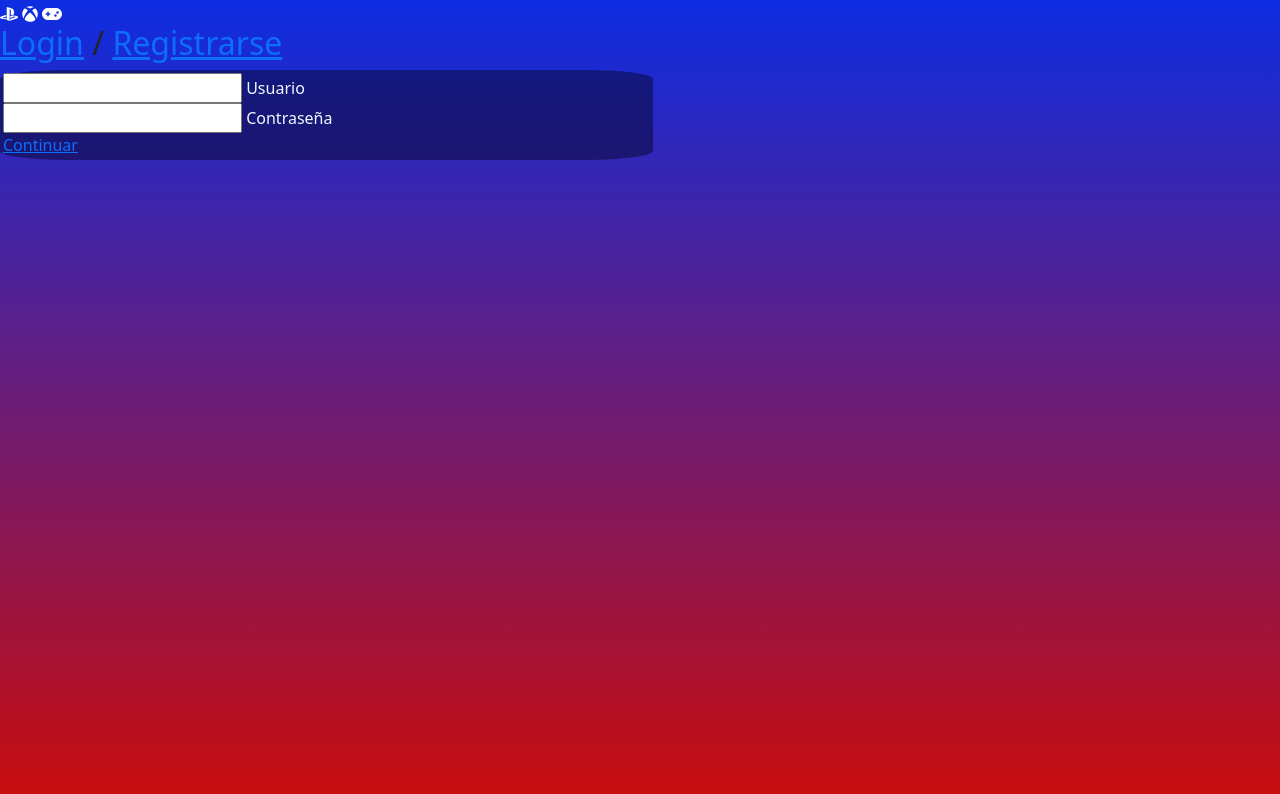
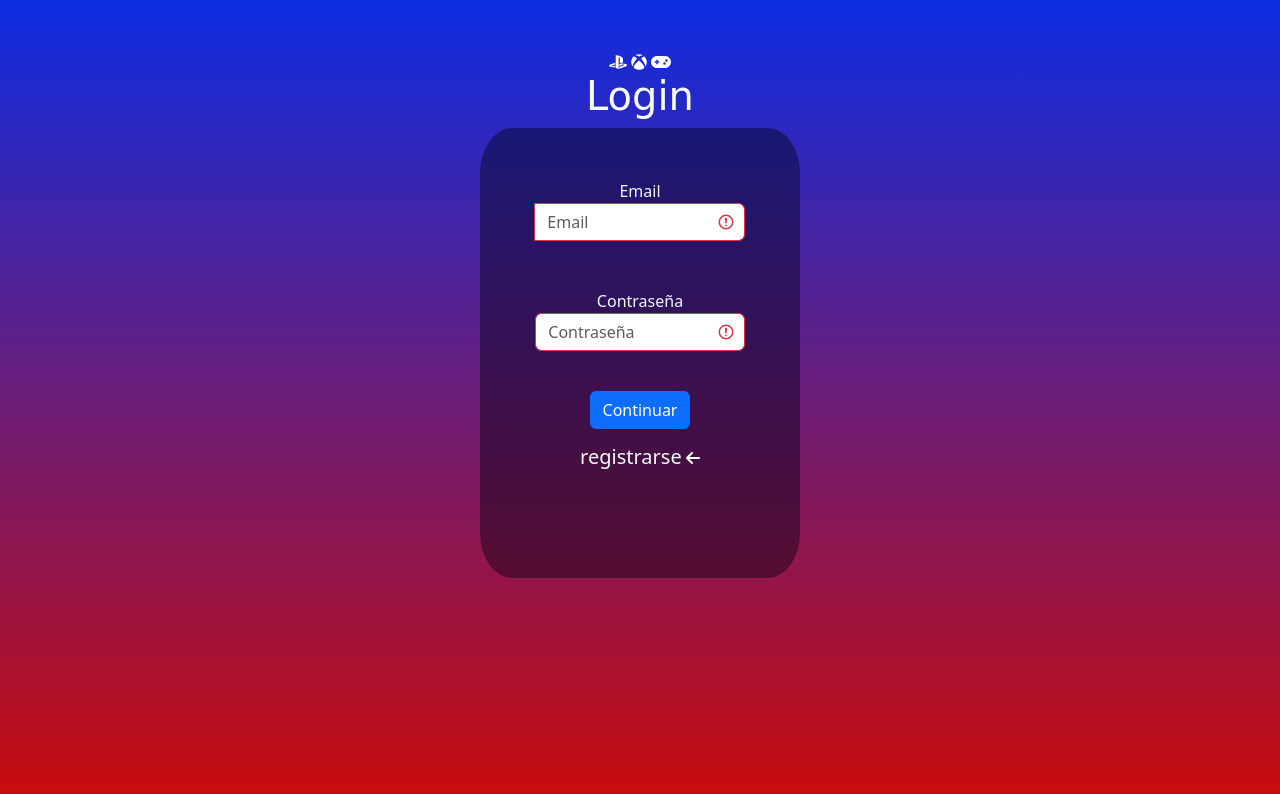
Before and after one commit to edwinfabian1/HTML, a plain HTML site: page videojuegos/login.html in a window 1280 px wide. Drawn offline with nearby package versions, Linux system fonts and the light colour scheme; a web font is replaced by a local one.

Commit message:
tercer commit

```diff
--- a/videojuegos/css/loginRegistro .css
+++ b/videojuegos/css/loginRegistro .css
@@ -14,7 +14,15 @@ label{
 form{
   border-radius: 10%;
   border: solid transparent;
-  width: 51%;
+  width: 100%;
   background-color: rgba(0, 0, 19, 0.43);
+  height: 450px;
+}
+
+h1{
+  font-family: 'Gill Sans', 'Gill Sans MT', Calibri, 'Trebuchet MS', sans-serif;
+    font-family: 'Roboto', sans-serif;
+    font-family: 'Rubik Dirt', cursive;
+    font-family: 'Saira Stencil One', cursive;
 
 }
--- a/videojuegos/login.html
+++ b/videojuegos/login.html
@@ -7,36 +7,79 @@
   <meta name="viewport" content="width=device-width, initial-scale=1, shrink-to-fit=no">
   <link href="css/loginRegistro .css" rel="stylesheet">
   <link href="https://cdn.jsdelivr.net/npm/bootstrap@5.3.1/dist/css/bootstrap.min.css" rel="stylesheet" integrity="sha384-4bw+/aepP/YC94hEpVNVgiZdgIC5+VKNBQNGCHeKRQN+PtmoHDEXuppvnDJzQIu9" crossorigin="anonymous">
+  <link href="https://fonts.googleapis.com/css2?family=Roboto:ital,wght@0,100;1,900&family=Rubik+Dirt&family=Saira+Stencil+One&display=swap" rel="stylesheet">
+  <link rel="stylesheet" href="https://cdnjs.cloudflare.com/ajax/libs/font-awesome/6.4.2/css/all.min.css" integrity="sha512-z3gLpd7yknf1YoNbCzqRKc4qyor8gaKU1qmn+CShxbuBusANI9QpRohGBreCFkKxLhei6S9CQXFEbbKuqLg0DA==" crossorigin="anonymous" referrerpolicy="no-referrer" />
 
 </head>
+<script>
+  function validarFormulario() {
+    var email = document.getElementById("email").value;
+    var password = document.getElementById("password").value;
+
+
+    if (email === "") {
+      alert("Por favor, ingresa tu correo electrónico.");
+      return false;
+    }
+
+    if (password.length > 8) {
+    alert("Contraseña válida");
+    window.location.href= "/index.html";
+    return false;
+
+    }
+    else {
+
+    alert("Contraseña demasiado corta. No se realizará la redirección.");
+    window.location.href="login.html";
+
+}
+}
+
+</script>
+
 <body>
-  <div class="login-box">
+<center>
+  <div class=" login-box mt-5">
+
     <svg xmlns="http://www.w3.org/2000/svg" height="1em" viewBox="0 0 576 512"><!--! Font Awesome Free 6.4.2 by @fontawesome - https://fontawesome.com License - https://fontawesome.com/license (Commercial License) Copyright 2023 Fonticons, Inc. --><style>svg{fill:#fafafa}</style><path d="M570.9 372.3c-11.3 14.2-38.8 24.3-38.8 24.3L327 470.2v-54.3l150.9-53.8c17.1-6.1 19.8-14.8 5.8-19.4-13.9-4.6-39.1-3.3-56.2 2.9L327 381.1v-56.4c23.2-7.8 47.1-13.6 75.7-16.8 40.9-4.5 90.9.6 130.2 15.5 44.2 14 49.2 34.7 38 48.9zm-224.4-92.5v-139c0-16.3-3-31.3-18.3-35.6-11.7-3.8-19 7.1-19 23.4v347.9l-93.8-29.8V32c39.9 7.4 98 24.9 129.2 35.4C424.1 94.7 451 128.7 451 205.2c0 74.5-46 102.8-104.5 74.6zM43.2 410.2c-45.4-12.8-53-39.5-32.3-54.8 19.1-14.2 51.7-24.9 51.7-24.9l134.5-47.8v54.5l-96.8 34.6c-17.1 6.1-19.7 14.8-5.8 19.4 13.9 4.6 39.1 3.3 56.2-2.9l46.4-16.9v48.8c-51.6 9.3-101.4 7.3-153.9-10z"/></svg>
     <svg xmlns="http://www.w3.org/2000/svg" height="1em" viewBox="0 0 512 512"><!--! Font Awesome Free 6.4.2 by @fontawesome - https://fontawesome.com License - https://fontawesome.com/license (Commercial License) Copyright 2023 Fonticons, Inc. --><style>svg{fill:#f5f5f5}</style><path d="M369.9 318.2c44.3 54.3 64.7 98.8 54.4 118.7-7.9 15.1-56.7 44.6-92.6 55.9-29.6 9.3-68.4 13.3-100.4 10.2-38.2-3.7-76.9-17.4-110.1-39C93.3 445.8 87 438.3 87 423.4c0-29.9 32.9-82.3 89.2-142.1 32-33.9 76.5-73.7 81.4-72.6 9.4 2.1 84.3 75.1 112.3 109.5zM188.6 143.8c-29.7-26.9-58.1-53.9-86.4-63.4-15.2-5.1-16.3-4.8-28.7 8.1-29.2 30.4-53.5 79.7-60.3 122.4-5.4 34.2-6.1 43.8-4.2 60.5 5.6 50.5 17.3 85.4 40.5 120.9 9.5 14.6 12.1 17.3 9.3 9.9-4.2-11-.3-37.5 9.5-64 14.3-39 53.9-112.9 120.3-194.4zm311.6 63.5C483.3 127.3 432.7 77 425.6 77c-7.3 0-24.2 6.5-36 13.9-23.3 14.5-41 31.4-64.3 52.8C367.7 197 427.5 283.1 448.2 346c6.8 20.7 9.7 41.1 7.4 52.3-1.7 8.5-1.7 8.5 1.4 4.6 6.1-7.7 19.9-31.3 25.4-43.5 7.4-16.2 15-40.2 18.6-58.7 4.3-22.5 3.9-70.8-.8-93.4zM141.3 43C189 40.5 251 77.5 255.6 78.4c.7.1 10.4-4.2 21.6-9.7 63.9-31.1 94-25.8 107.4-25.2-63.9-39.3-152.7-50-233.9-11.7-23.4 11.1-24 11.9-9.4 11.2z"/></svg>
     <svg xmlns="http://www.w3.org/2000/svg" height="1em" viewBox="0 0 640 512"><!--! Font Awesome Free 6.4.2 by @fontawesome - https://fontawesome.com License - https://fontawesome.com/license (Commercial License) Copyright 2023 Fonticons, Inc. --><style>svg{fill:#ffffff}</style><path d="M192 64C86 64 0 150 0 256S86 448 192 448H448c106 0 192-86 192-192s-86-192-192-192H192zM496 168a40 40 0 1 1 0 80 40 40 0 1 1 0-80zM392 304a40 40 0 1 1 80 0 40 40 0 1 1 -80 0zM168 200c0-13.3 10.7-24 24-24s24 10.7 24 24v32h32c13.3 0 24 10.7 24 24s-10.7 24-24 24H216v32c0 13.3-10.7 24-24 24s-24-10.7-24-24V280H136c-13.3 0-24-10.7-24-24s10.7-24 24-24h32V200z"/></svg>
 
-    <h2> <a href="login.html">Login</a> / <a href="registrar.html">Registrarse</a></h2>
-    <form>
-      <div class="user-box">
-        <input type="text" name="" required="">
-        <label>Usuario</label>
-      </div>
-      <div class="user-box">
-        <input type="password" name="" required="">
-        <label>Contraseña</label>
+    <h1 class=" text-light">Login</h1>
+
+    <form class="w-25 was-validated" novalidate>
+
+      <div class="form-row ">
+
+        <div class="mt-5 col-md-8 mb-5">
+
+          <label for="validationTooltipUsername">Email</label>
+          <div class="input-group">
+            <div class="input-group-prepend">
+            </div>
+            <input type="Email" class="form-control" id="email" placeholder="Email" aria-describedby="validationTooltipUsernamePrepend" required>
 
 
+            </div>
+          </div>
+        </div>
+      <div class="form-row">
+        <div class="mt-4 col-md-8 mb-3">
+          <label for="validationTooltip03">Contraseña</label>
+          <input type="text" class="form-control" id="password" placeholder="Contraseña" required>
+
+          </div class="x mt-4">
+          <a href="" class="mt-4 mb-3 btn btn-primary" onclick="validarFormulario()" type="submit">Continuar</a>
+
+        </div>
+        <a class="mt-10 text-decoration-none text-light h5  " href="registrar.html">registrarse</a>
+        <i class="fa-sharp fa-solid fa-arrow-left fa-beat" style="color: #ffffff;"></i></div>
 
       </div>
-      <a href="index.html">
-        <span></span>
-        <span></span>
-        <span></span>
-        <span></span>
-        Continuar
-      </a>
 
     </form>
   </div>
+</center>
 </body>
 </html>
```
Also changed, not shown: videojuegos/index.html (+10 -6 lines), videojuegos/registrar.html (+19 -10 lines).
